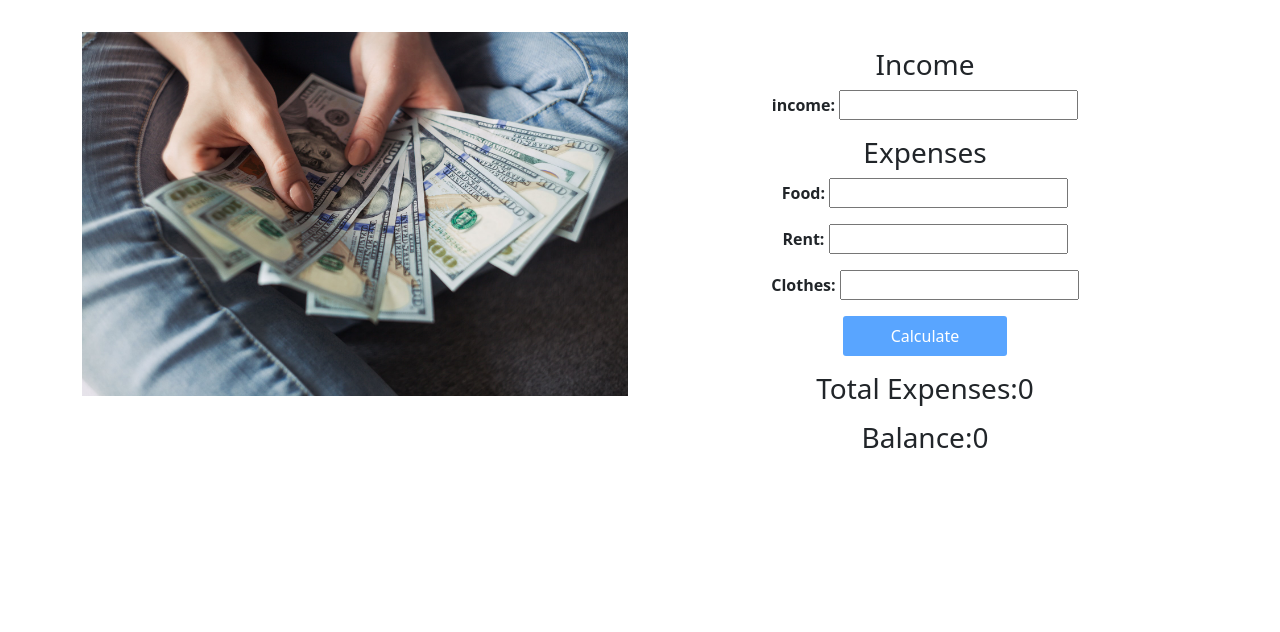
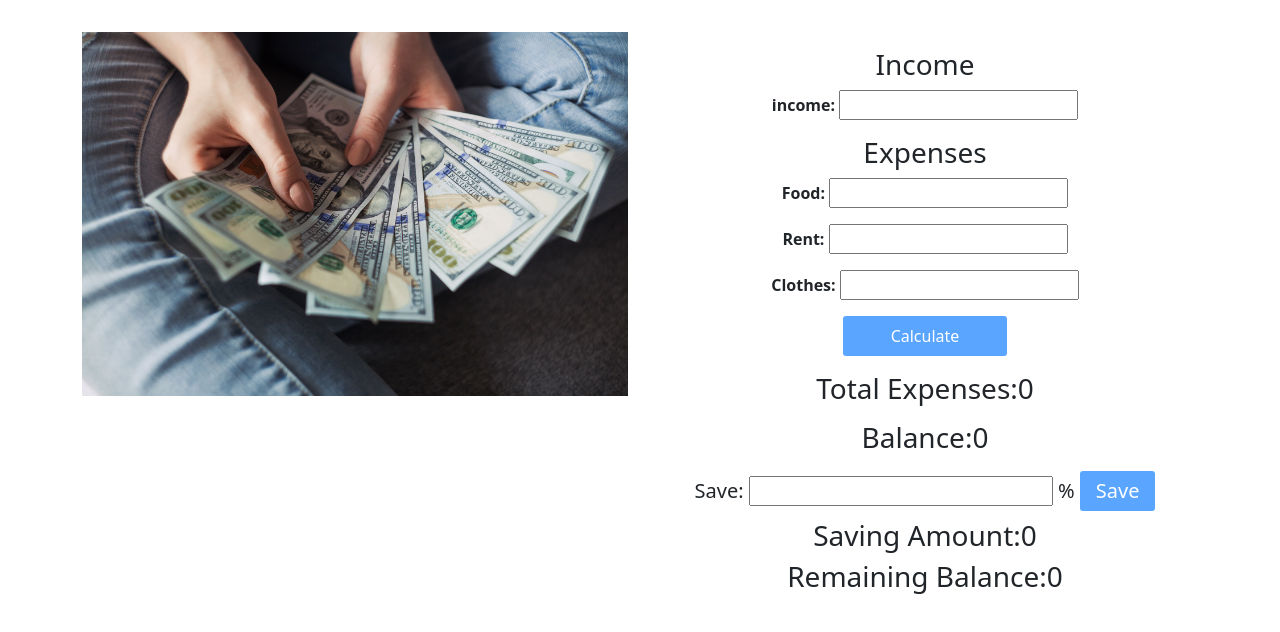
Before and after one commit to sadikhossain69/money-master, a plain HTML site: page index.html in a window 1280 px wide. Shown: the part 110-742 px from the top of the page. Drawn offline with nearby package versions, Linux system fonts and the light colour scheme.

Commit message:
saving amount and remaining balance section added

```diff
--- a/css/style.css
+++ b/css/style.css
@@ -5,3 +5,11 @@
     border-radius: 3px;
     border: 0px;
 }
+
+/* save btn desing */
+#save-btn{
+    background-color: #59A5FF;
+    color: white;
+    border-radius: 3px;
+    border: 0px;
+}
--- a/index.html
+++ b/index.html
@@ -44,6 +44,18 @@
 
                     <!-- Balance section -->
                     <h3 class="mt-3">Balance:<span id="balance">0</span></h3>
+
+                    <!-- save section -->
+                    <h5>Save:
+                         <input type="text"> %
+                         <button id="save-btn" class="px-3 py-2 mt-2">Save</button>
+                    </h5>
+
+                    <!-- Saving ammout -->
+                    <h3>Saving Amount:<span id="saving-amount">0</span></h3>
+
+                    <!-- Remaining Balance -->
+                    <h3>Remaining Balance:<span id="remaining-balance">0</span></h3>
                 </div>
             </div>
         </section>
```
